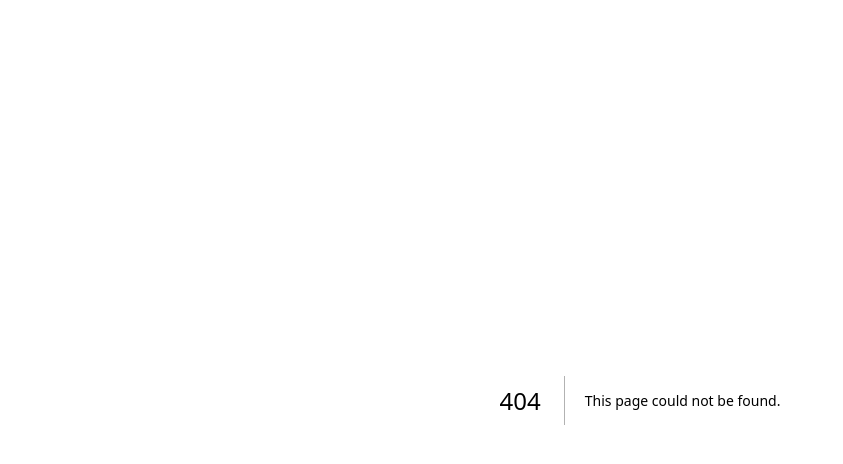
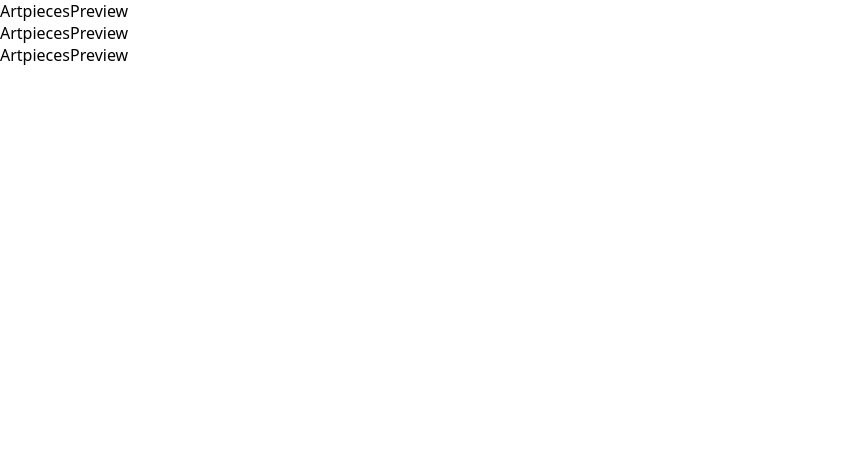
Before and after one commit to laya-am/art-gallery, a Next.js app: page /artpieces in a window 1280 px wide. Before the commit this address had no page. Shown: the top 464 px of the page, without its empty margins (0-843 px from the left). Built offline with nearby package versions, Linux system fonts and the light colour scheme.

Commit message:
initial components

```diff
--- /dev/null
+++ b/components/ArtPiecePreview/index.js
@@ -0,0 +1,7 @@
+import React from 'react'
+
+export default function ArtpiecesPreview() {
+  return (
+    <div>ArtpiecesPreview</div>
+  )
+}
--- /dev/null
+++ b/components/ArtPieces/index.js
@@ -0,0 +1,12 @@
+import React from 'react'
+import ArtPiecesPreview from '../ArtPiecePreview'
+
+export default function ArtPieces() {
+  return (
+    <>
+    <ArtPiecesPreview />
+    <ArtPiecesPreview />
+    <ArtPiecesPreview />
+    </>
+  )
+}
--- /dev/null
+++ b/pages/artpieces.js
@@ -0,0 +1,10 @@
+import Link from "next/link";
+import ArtPieces from "../components/ArtPieces"
+
+export default function ArtPiecesPage() {
+  return (
+    <div>
+      <ArtPieces />
+    </div>
+  );
+}
--- a/pages/index.js
+++ b/pages/index.js
@@ -1,7 +1,9 @@
+import Link from "next/link";
+
 export default function HomePage() {
   return (
     <div>
-      <h1>Hello from Next.js</h1>
+      <Link href="/artpieces">Art Pieces</Link>
     </div>
   );
 }
```
Also changed, not shown: components/ArtPiecePreview/ArtPiecePreview.css (added), components/ArtPieces/ArtPieces.css (added), 1 other file (tests, documents, lock files or other folders).
